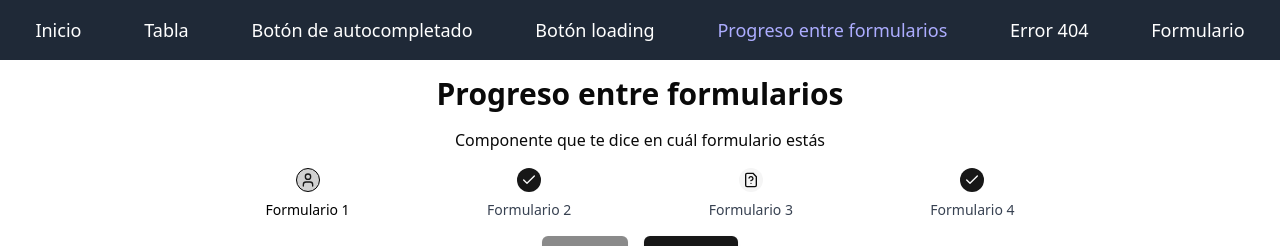
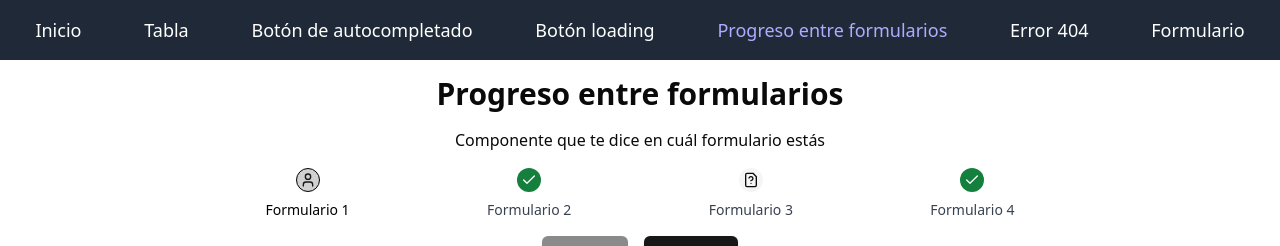
Before and after one commit to Ale6100/Componentes-React, a React (Vite) app: page /progress in a window 1280 px wide. Shown: the top 246 px of the page. Built offline with nearby package versions, Linux system fonts and the light colour scheme.

Commit message:
Cambio menor

```diff
--- a/src/components/ProgressForm/ProgressForm.tsx
+++ b/src/components/ProgressForm/ProgressForm.tsx
@@ -44,7 +44,7 @@ export default function ProgressForm({ formList, formActual, className }: Progre
         return (
           <li key={item.id} className='flex items-center' >
             <div className="flex flex-col items-center justify-center">
-              <span className={`flex items-center justify-center w-6 h-6 rounded-full shrink-0 ${isCompleted && !isCurrent ? 'bg-primary bg-green-700 text-primary-foreground' : isCurrent ? 'bg-primary/20 text-primary border border-black' : 'bg-muted' }`} >
+              <span className={`flex items-center justify-center w-6 h-6 rounded-full shrink-0 ${isCompleted && !isCurrent ? 'bg-green-700 text-primary-foreground' : isCurrent ? 'bg-primary/20 text-primary border border-black' : 'bg-muted' }`} >
                 {isCurrent ? (
                   <User className="w-4 h-4" />
                 ) : isCompleted ? (
```
